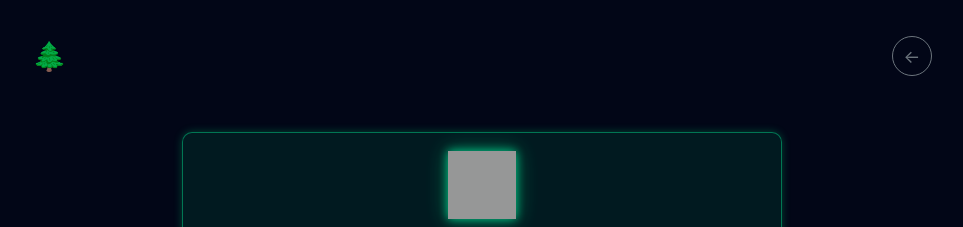
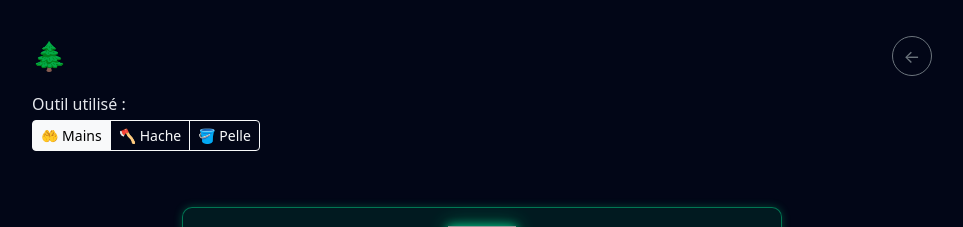
Before and after one commit to ReC82/LodyLand, a Flask app: template app/templates/GAME_UI/lands/forest.html in a window 1280 px wide. Shown: the part 72-299 px from the top of the page, without its empty margins (158-1121 px from the left). Run offline with Flask 3, Linux system fonts and the light colour scheme; the template is opened without the code that fills it, so the values that code supplies are empty; grey boxes are pictures that could not be loaded.

Commit message:
add tool selection on land forest

```diff
--- a/app/data/validation_report.html
+++ b/app/data/validation_report.html
@@ -57,7 +57,7 @@ pre {
 </head>
 <body>
 <h1>YAML Validation Report</h1>
-<p>Généré le : 2025-11-29 09:56:39</p>
+<p>Généré le : 2025-11-29 10:12:15</p>
 
 <div class='section'>
 <h2>normalize_cards_yaml.py<span class='status-ok'>✓ OK</span></h2>
--- a/app/static/GAME_UI/js/lands/forest_app.js
+++ b/app/static/GAME_UI/js/lands/forest_app.js
@@ -10,6 +10,7 @@
   // ---------------------------------------------------------------------------
 
   let forestCooldownInterval = null;
+  let currentForestTool = "hands";
 
   /**
    * Ensure we have a running interval that updates cooldown labels.
@@ -106,6 +107,7 @@
         body: JSON.stringify({
           land: "forest",
           slot: slotIndex,
+          tool: currentForestTool,   // NEW: selected tool
         }),
       });
 
@@ -191,6 +193,29 @@
   }
 
   /**
+   * Init tool selector for Forest (hands / axe / shovel).
+   */
+  function initForestTools() {
+    const buttons = document.querySelectorAll(".land-tool-btn");
+    if (!buttons.length) return;
+
+    buttons.forEach((btn) => {
+      btn.addEventListener("click", () => {
+        const tool = btn.getAttribute("data-tool") || "hands";
+        currentForestTool = tool;
+
+        // Toggle active class
+        buttons.forEach((b) => b.classList.remove("active"));
+        btn.classList.add("active");
+
+        // Optional: you could update a HUD text later
+        console.log("[Forest] Tool selected:", currentForestTool);
+      });
+    });
+  }
+
+
+  /**
    * Init click handlers on all forest slots (except the + tile).
    */
   function initForestCollect() {
@@ -265,6 +290,7 @@
 
   // Wait for DOM ready
   document.addEventListener("DOMContentLoaded", () => {
+    initForestTools();
     initForestCollect();
     initForestAddSlot();
   });
--- a/app/templates/GAME_UI/lands/forest.html
+++ b/app/templates/GAME_UI/lands/forest.html
@@ -36,6 +36,35 @@
         ←
       </a>
     </div>
+
+        <!-- Tool selector for this land -->
+    <div class="land-tools mb-3">
+      <div class="land-tools-label mb-1">Outil utilisé :</div>
+      <div class="btn-group" role="group" aria-label="Outils de collecte forêt">
+        <button
+          type="button"
+          class="btn btn-sm btn-outline-light land-tool-btn active"
+          data-tool="hands"
+        >
+          🤲 Mains
+        </button>
+        <button
+          type="button"
+          class="btn btn-sm btn-outline-light land-tool-btn"
+          data-tool="axe"
+        >
+          🪓 Hache
+        </button>
+        <button
+          type="button"
+          class="btn btn-sm btn-outline-light land-tool-btn"
+          data-tool="shovel"
+        >
+          🪣 Pelle
+        </button>
+      </div>
+    </div>
+
 
     <div class="slot-grid">
       {% for idx in range(state.total_slots) %}
```
